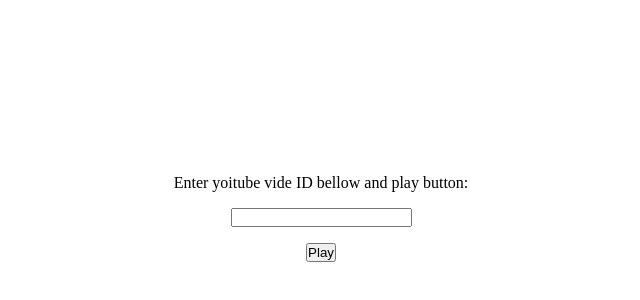
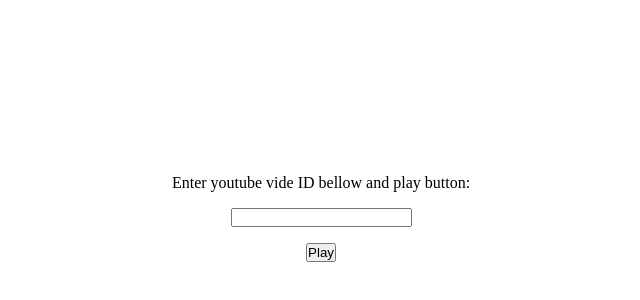
Before and after one commit to ejkej87/youtube_movies, a plain HTML site: page index.html in a window 1280 px wide. Shown: the part 174-474 px from the top of the page, 319-959 px from the left. Drawn offline with Linux system fonts and the light colour scheme.

Commit message:
change text  on index.html

```diff
--- a/index.html
+++ b/index.html
@@ -11,7 +11,7 @@
 </head>
 
 <body>
-    <p id="info">Enter yoitube vide ID bellow and play button:</p>
+    <p id="info">Enter youtube vide ID bellow and play button:</p>
     <input type="text" id="videoID">
     <button id="btn">Play</button>
     <div id="player"></div>
```
